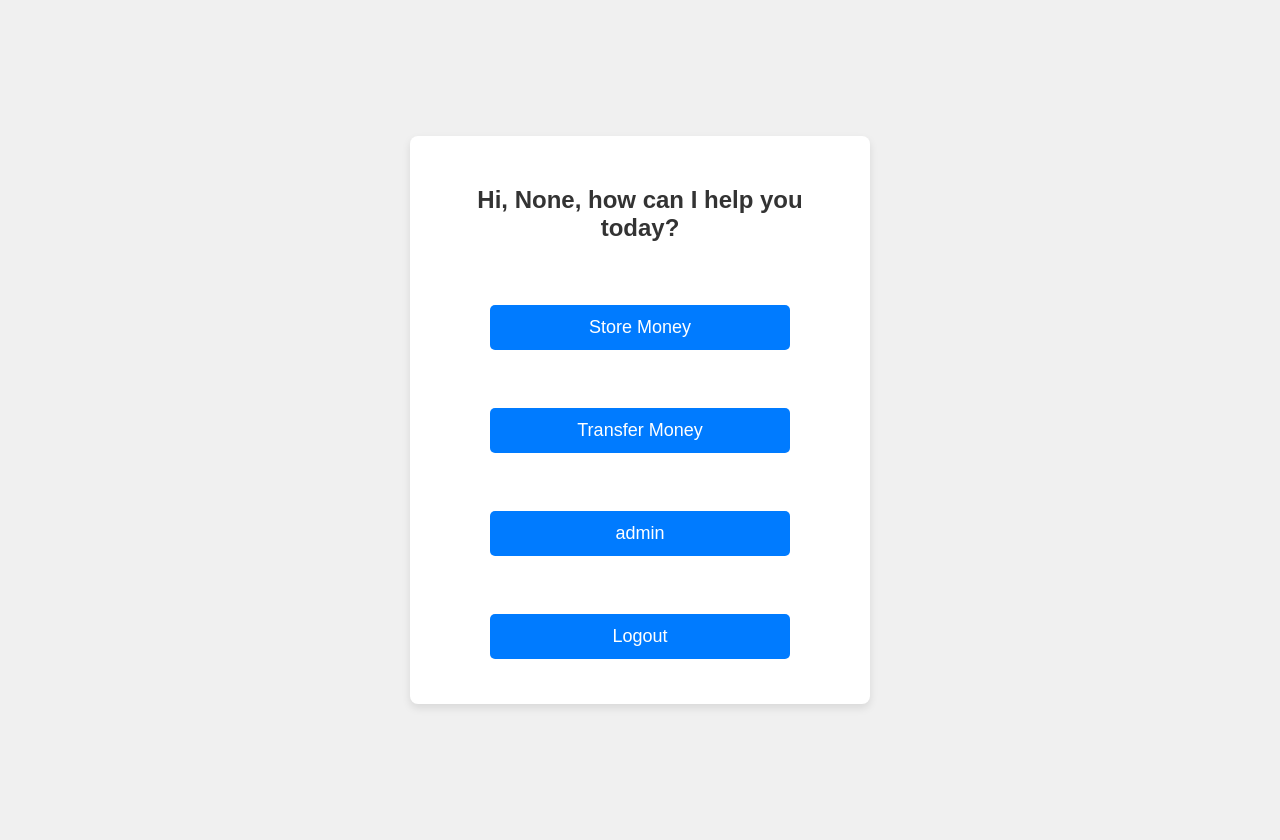
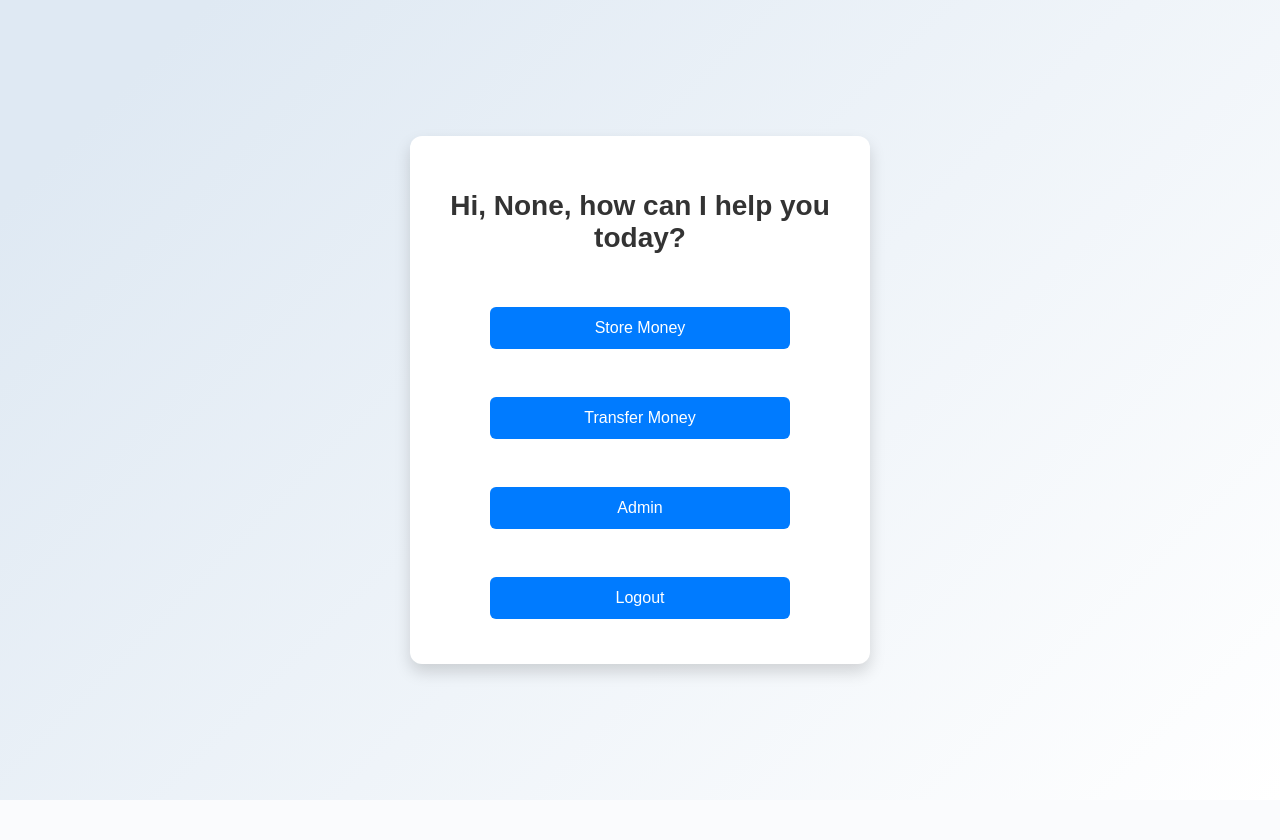
Before and after one commit to Origamiccc/SC6113-DAPP, a Flask app: page /main in a window 1280 px wide. After the commit the page ends 800 px from the top, so only its background shows below. Run offline with Flask 3, Linux system fonts and the light colour scheme.

Commit message:
Update main.html

```diff
--- a/templates/main.html
+++ b/templates/main.html
@@ -8,9 +8,9 @@
     <style>
         body {
             font-family: 'Arial', sans-serif;
-            background-color: #f0f0f0;
+            background: linear-gradient(135deg, #dfe9f3 10%, #ffffff 100%);
             margin: 0;
-            padding: 20px;
+            padding: 0;
             display: flex;
             justify-content: center;
             align-items: center;
@@ -20,57 +20,53 @@
         .container {
             background-color: #ffffff;
             padding: 30px;
-            border-radius: 8px;
-            box-shadow: 0 4px 8px rgba(0, 0, 0, 0.1);
+            border-radius: 12px;
+            box-shadow: 0 8px 16px rgba(0, 0, 0, 0.15);
             max-width: 400px;
             width: 100%;
             text-align: center;
         }
 
         h2 {
-            font-size: 24px;
+            font-size: 28px;
             margin-bottom: 20px;
             color: #333;
+            font-weight: 600;
         }
 
         form {
             margin: 15px 0;
         }
 
-
-        input[type="submit"] {
+        input[type="submit"], button {
             background-color: #007bff;
             color: white;
             padding: 12px 24px;
             border: none;
-            border-radius: 5px;
-            font-size: 18px;
+            border-radius: 6px;
+            font-size: 16px;
             cursor: pointer;
-            transition: background-color 0.3s ease;
+            transition: all 0.3s ease;
             width: 100%;
             max-width: 300px;
         }
 
+        input[type="submit"]:hover, button:hover {
+            background-color: #0056b3;
+            transform: translateY(-2px);
+        }
+
+        input[type="submit"]:active, button:active {
+            background-color: #004494;
+            transform: translateY(0);
+        }
+
         input, button {
-            width: 100%;
-            padding: 10px;
-            margin-top: 10px;
-            border-radius: 4px;
+            padding: 12px;
+            border-radius: 6px;
             border: 1px solid #ddd;
             font-size: 16px;
         }
-
-        button {
-            background-color: #007bff;
-            color: white;
-            border: none;
-            cursor: pointer;
-        }
-
-        button:hover {
-            background-color: #0056b3;
-        }
-
 
         p {
             margin-top: 20px;
@@ -84,7 +80,7 @@
             }
 
             h2 {
-                font-size: 20px;
+                font-size: 24px;
             }
 
             input, button {
@@ -101,19 +97,19 @@
     <div class="container">
         <h2>Hi, {{r}}, how can I help you today?</h2>
         <br>
-        <form action = "/store_money" method="post">
+        <form action="/store_money" method="post">
             <input type="submit" value="Store Money">
         </form>
         <br>
-        <form action = "/transfer_money" method="post">
+        <form action="/transfer_money" method="post">
             <input type="submit" value="Transfer Money">
         </form>
         <br>
-        <form action = "/admin" method="post">
-            <input type="submit" value="admin">
+        <form action="/admin" method="post">
+            <input type="submit" value="Admin">
         </form>
         <br>
-        <form action = "/" method="post">
+        <form action="/" method="post">
             <input type="submit" value="Logout">
         </form>
     </div>
```
